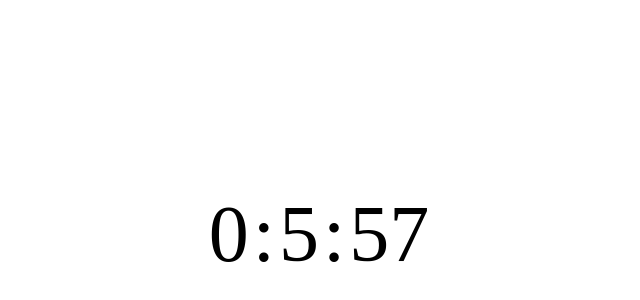
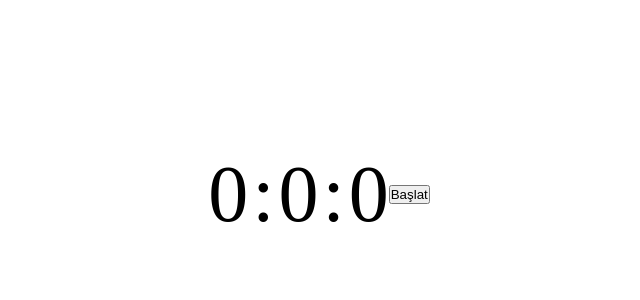
Before and after one commit to ScorpQ/techcarrier-case, a plain HTML site: page index.html in a window 1280 px wide. Shown: the part 166-466 px from the top of the page, without its empty margins (321-961 px from the left). Drawn offline with Linux system fonts and the light colour scheme.

Commit message:
Start button added but setInterval clear bug appear.

```diff
--- a/index.html
+++ b/index.html
@@ -16,5 +16,6 @@
         <p>:</p>
         <p  id="ms">XX</p>
     </div>
+    <button id="start">Başlat</button>
 </body>
 </html>
--- a/script.js
+++ b/script.js
@@ -1,6 +1,10 @@
 const ms = document.getElementById("ms");
 const second = document.getElementById("second");
 const minute = document.getElementById("minute");
+const start = document.getElementById("start");
+
+console.log(start)
+
 ms.innerHTML = 0;
 second.innerHTML = 0;
 minute.innerHTML = 0;
@@ -17,4 +21,9 @@ const setMs = () => {
     }
 }
 
-setInterval(setMs , 14);
+function myFunction() {
+    setInterval(setMs , 14);
+    start.disabled = true;
+}
+
+start.addEventListener("click" , myFunction);
--- a/style.css
+++ b/style.css
@@ -7,7 +7,7 @@ body{
     display: flex;
     justify-content: center;
     align-items: center;
-    height: 100vh;
+    height: 90vh;
 }
 .container p{
     font-size: 5rem;
```
